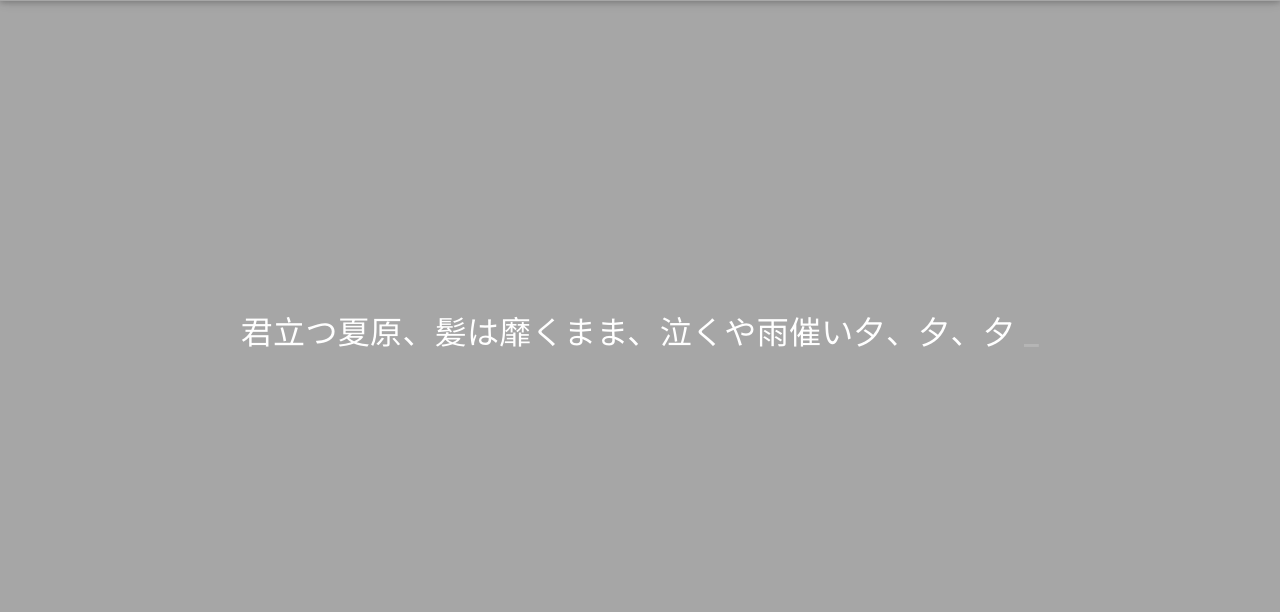
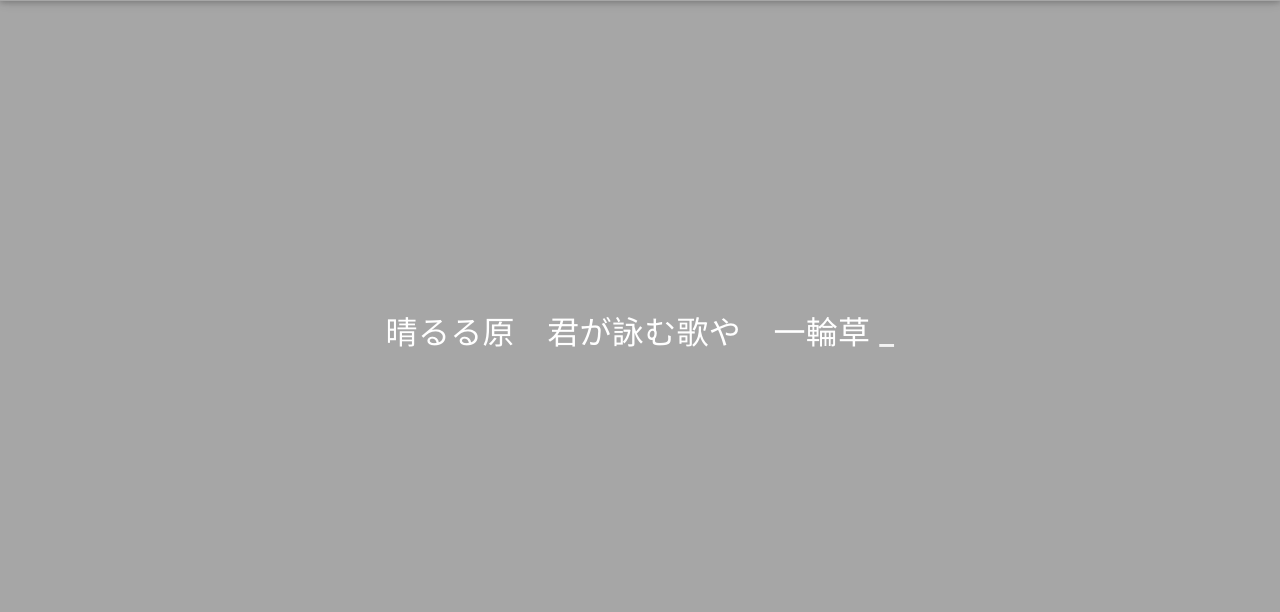
Before and after one commit to hayterinky/hayterinky.github.io, a plain HTML site: page index.html in a window 1280 px wide. Shown: the part 63-675 px from the top of the page. Drawn offline with nearby package versions, Linux system fonts and the light colour scheme; some packages are replaced by stand-ins of ours; a script that the page names is missing; a small style sheet from the web is missing.

Commit message:
Site updated: 2022-08-06 07:27:51

```diff
--- a/index.html
+++ b/index.html
@@ -182,7 +182,7 @@
       <div class="banner-text text-center fade-in-up">
         <div class="h2">
 
-            <span id="subtitle" data-typed-text="君立つ夏原、髪は靡くまま、泣くや雨催い夕、夕、夕"></span>
+            <span id="subtitle" data-typed-text="晴るる原　君が詠む歌や　一輪草"></span>
 
         </div>
 
```
